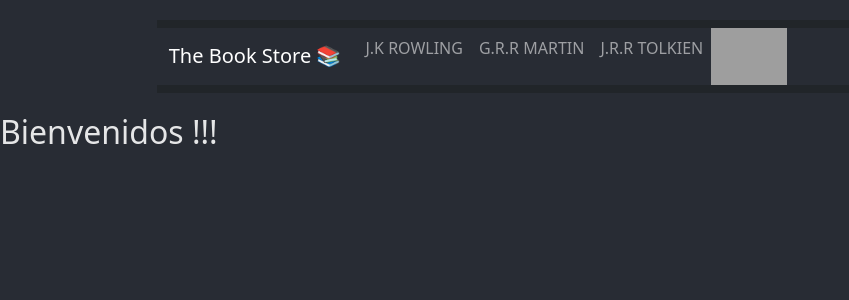
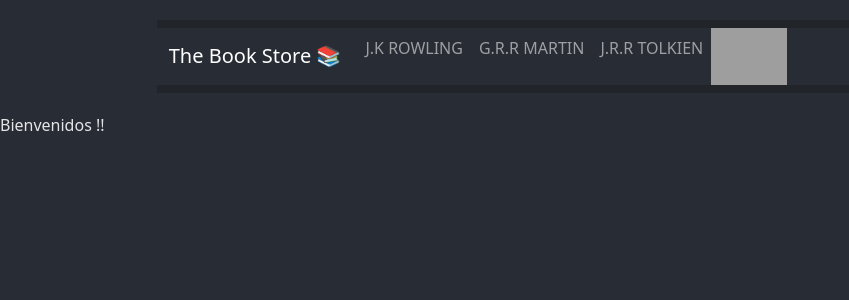
Before and after one commit to ivanstipisic/proyecto-react, a React (Create React App) app: page / in a window 1280 px wide. Shown: the top 300 px of the page, without its empty margins (0-849 px from the left). Built offline with nearby package versions, Linux system fonts and the light colour scheme; grey boxes are pictures that could not be loaded.

Commit message:
adjuntando props

```diff
--- a/src/App.js
+++ b/src/App.js
@@ -9,7 +9,7 @@ function App() {
     <>
       <NavBar />
 
-      <ItemListContainer />
+      <ItemListContainer saludo='Bienvenidos !!' />
 
     </>
   );
--- a/src/Components/ItemListContainer.jsx
+++ b/src/Components/ItemListContainer.jsx
@@ -1,9 +1,9 @@
 import React from 'react'
 
-function ItemListContainer() {
+function ItemListContainer({saludo}) {
     return (
         <div>
-            <h2> Bienvenidos !!!</h2>
+        {saludo}
         </div>
     )
 }
```
